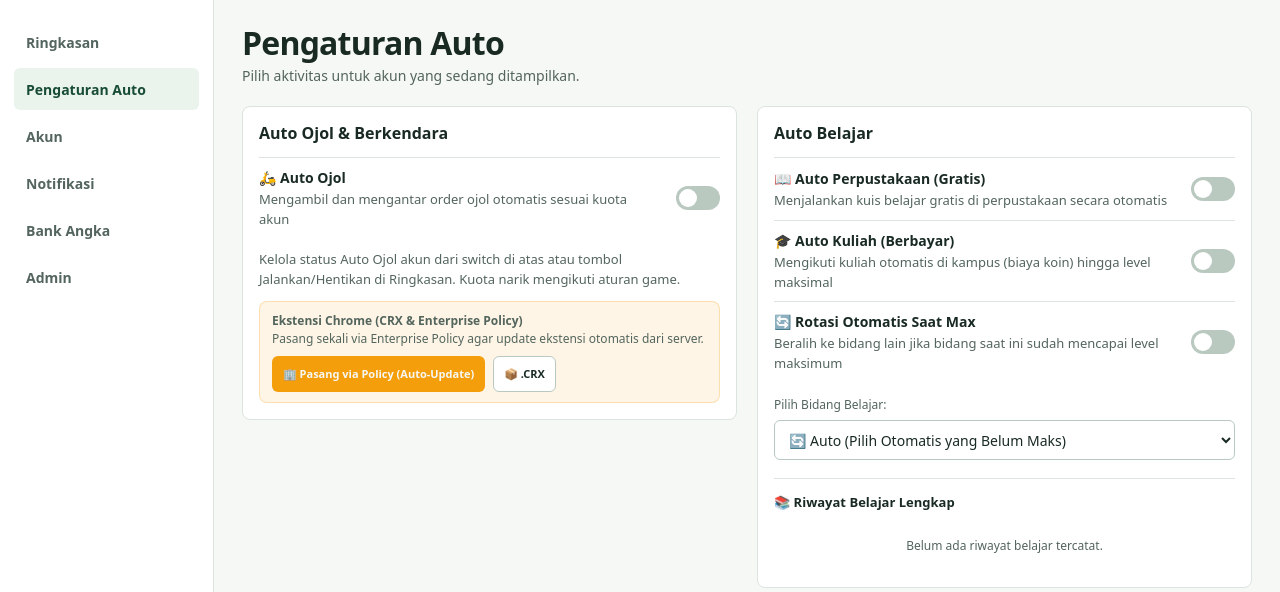
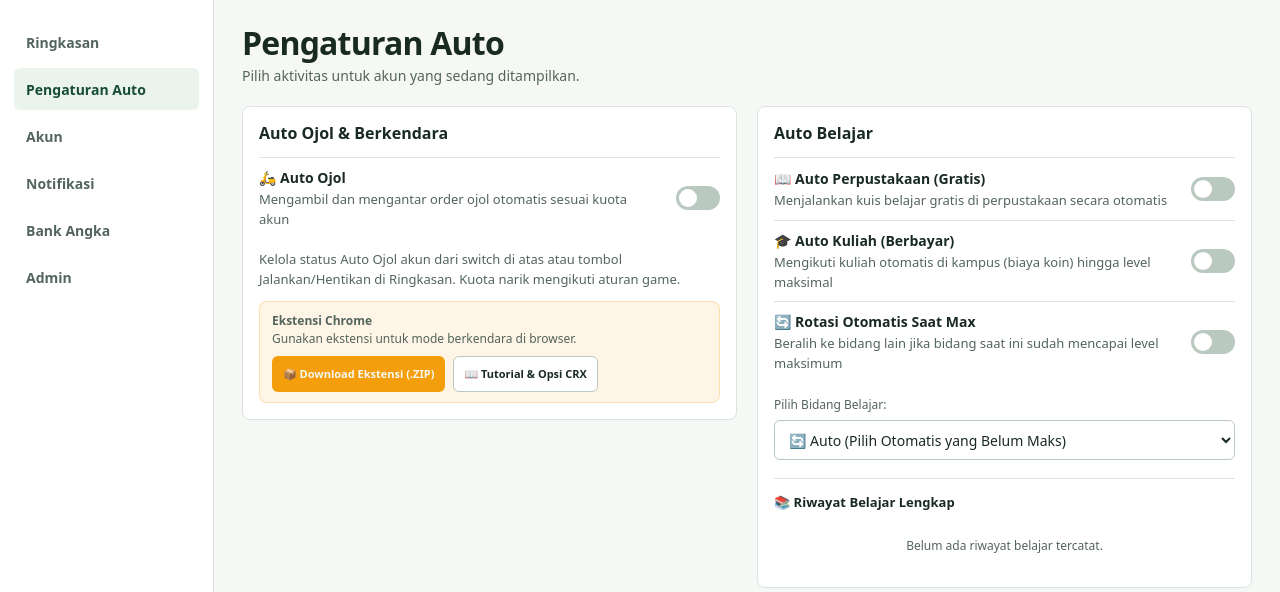
Before and after one commit to superftch/ojol-kampung, a Python web app: template app/web/templates/dashboard.html in a window 1280 px wide, after a click on "Pengaturan Auto". Shown: the part 65-657 px from the top of the page. Run offline with Jinja, Linux system fonts and the light colour scheme; the template is opened without the code that fills it, so the values that code supplies are empty; some web fonts are replaced.

Commit message:
feat(extension): keep ZIP as default and offer CRX Enterprise Policy as option

```diff
--- a/app/web/templates/dashboard.html
+++ b/app/web/templates/dashboard.html
@@ -223,11 +223,11 @@
                         Kelola status Auto Ojol akun dari switch di atas atau tombol Jalankan/Hentikan di Ringkasan. Kuota narik mengikuti aturan game.
                     </p>
                     <div style="background: rgba(245, 158, 11, 0.1); border: 1px solid rgba(245, 158, 11, 0.25); border-radius: 8px; padding: 10px 12px; font-size: 12px; color: var(--text-muted);">
-                        <strong>Ekstensi Chrome (CRX &amp; Enterprise Policy)</strong><br>
-                        Pasang sekali via Enterprise Policy agar update ekstensi otomatis dari server.<br>
+                        <strong>Ekstensi Chrome</strong><br>
+                        Gunakan ekstensi untuk mode berkendara di browser.<br>
                         <div style="margin-top: 8px; display: flex; gap: 8px; flex-wrap: wrap;">
-                            <button class="btn btn-warning" style="font-size: 11px; padding: 5px 10px; background:#f59e0b; color:var(--bg); font-weight:700;" onclick="openExtensionModal()">🏢 Pasang via Policy (Auto-Update)</button>
-                            <a href="/api/extension/download.crx" class="btn btn-secondary" style="font-size: 11px; padding: 5px 10px;">📦 .CRX</a>
+                            <a href="/api/extension/download" class="btn btn-warning" style="font-size: 11px; padding: 5px 10px; background:#f59e0b; color:var(--bg); font-weight:700;">📦 Download Ekstensi (.ZIP)</a>
+                            <button class="btn btn-secondary" style="font-size: 11px; padding: 5px 10px;" onclick="openExtensionModal()">📖 Tutorial &amp; Opsi CRX</button>
                         </div>
                     </div>
                     <input type="checkbox" id="modeOjolToggle" style="display: none;">
@@ -706,14 +706,31 @@ __ADMIN_NOTIF_PANEL__
         </div>
     </dialog>
 
-    <!-- MODAL: Panduan Ekstensi Chrome (Enterprise Policy CRX & ZIP) -->
+    <!-- MODAL: Panduan Ekstensi Chrome (.ZIP Default & Opsi Policy CRX) -->
     <dialog id="extensionModal" class="modal" aria-labelledby="extensionTitle">
         <div class="modal-content" style="max-width: 680px;">
             <div class="modal-header">
-                <h3 id="extensionTitle">Pasang Ekstensi Chrome (Enterprise Policy CRX)</h3>
+                <h3 id="extensionTitle">Pasang Ekstensi Chrome</h3>
                 <button class="close-btn" type="button" aria-label="Tutup dialog" onclick="closeModal('extensionModal')">&times;</button>
             </div>
-            <div style="background: var(--bg); border: 1px solid var(--border); border-radius: 8px; padding: 10px 12px; margin-bottom: 12px; font-size: 12px;">
+
+            <div style="margin-bottom: 14px;">
+                <h4 style="font-size: 14px; margin: 0 0 6px;">1. Cara Standar: Load Unpacked (.ZIP)</h4>
+                <ol class="install-steps" style="font-size: 12px; margin: 0 0 10px;">
+                    <li>Unduh ZIP dan ekstrak ke folder komputer.</li>
+                    <li>Buka <code>chrome://extensions</code> di Chrome lalu aktifkan <strong>Developer mode</strong>.</li>
+                    <li>Pilih <strong>Load unpacked</strong>, lalu pilih folder <code>kampungsebelah-extension</code> hasil ekstrak.</li>
+                    <li>Buka KampungSebelah dan pilih tab <strong>Kendarai</strong> di panel ekstensi.</li>
+                </ol>
+                <a href="/api/extension/download" class="btn btn-primary" style="font-size: 12px;">📦 Unduh ZIP</a>
+            </div>
+
+            <div style="border-top: 1px solid var(--border); padding-top: 12px; margin-bottom: 12px;">
+                <h4 style="font-size: 14px; margin: 0 0 6px;">2. Opsi Auto-Update: CRX via Enterprise Policy</h4>
+                <p style="font-size: 12px; color: var(--text-muted); margin: 0 0 8px; line-height: 1.5;">
+                    Opsional: Chrome memasang <code>.crx</code> langsung dari server dan memperbarui otomatis setiap ada versi baru.
+                </p>
+                <div style="background: var(--bg); border: 1px solid var(--border); border-radius: 8px; padding: 10px 12px; margin-bottom: 10px; font-size: 12px;">
                     <div style="display: flex; justify-content: space-between; gap: 8px; flex-wrap: wrap; margin-bottom: 6px;">
                         <span><strong>Versi:</strong> <code id="extInfoVersion">memuat...</code></span>
                         <span><strong>Extension ID:</strong> <code id="extInfoId">memuat...</code></span>
@@ -724,14 +741,8 @@ __ADMIN_NOTIF_PANEL__
                         <button class="btn btn-secondary" type="button" style="font-size: 11px; padding: 4px 8px;" onclick="copyExtensionPolicy()">Salin Policy</button>
                     </div>
                 </div>
-
-            <div style="margin-bottom: 14px;">
-                <h4 style="font-size: 14px; margin: 0 0 6px;">1. Metode Rekomendasi: Enterprise Policy (Auto-Update)</h4>
-                <p style="font-size: 12px; color: var(--text-muted); margin: 0 0 8px; line-height: 1.5;">
-                    Chrome akan memasang <code>.crx</code> langsung dari server ini dan memperbarui otomatis setiap ada versi baru tanpa perlu ekstrak ulang.
-                </p>
                 <div style="display: flex; gap: 8px; flex-wrap: wrap; margin-bottom: 10px;">
-                    <a href="/api/extension/policy/windows.reg" class="btn btn-primary" style="font-size: 12px;">🪟 Windows (.reg)</a>
+                    <a href="/api/extension/policy/windows.reg" class="btn btn-secondary" style="font-size: 12px;">🪟 Windows (.reg)</a>
                     <a href="/api/extension/policy/macos.mobileconfig" class="btn btn-secondary" style="font-size: 12px;">🍎 macOS (.mobileconfig)</a>
                     <a href="/api/extension/policy/linux.json" class="btn btn-secondary" style="font-size: 12px;">🐧 Linux (.json)</a>
                     <a href="/api/extension/download.crx" class="btn btn-secondary" style="font-size: 12px;">📦 Unduh .CRX</a>
@@ -740,7 +751,6 @@ __ADMIN_NOTIF_PANEL__
                     <li><strong>Windows:</strong> Unduh <code>.reg</code>, klik dua kali &rarr; pilih <em>Yes</em> (Administrator), lalu restart Chrome.</li>
                     <li><strong>macOS:</strong> Unduh <code>.mobileconfig</code> dan install di <em>System Settings &rarr; Profiles</em>, atau jalankan di Terminal:<br><code id="extMacCmd" style="word-break: break-all;">defaults write com.google.Chrome ExtensionInstallForcelist -array-add "..."</code></li>
                     <li><strong>Linux:</strong> Simpan <code>kampungsebelah-helper.json</code> ke <code>/etc/opt/chrome/policies/managed/</code> lalu restart Chrome.</li>
-                    <li>Cek status di <code>chrome://policy</code> (klik <em>Reload policies</em> jika perlu), lalu buka KampungSebelah.</li>
                 </ol>
             </div>
 
```
Also changed, not shown: app/web/router.py (+14 -6 lines), tests/integration/test_web.py (+14 -4 lines), tools/chrome-diving-radar/README.md. Lines whose indentation alone changed are shown as unchanged.
